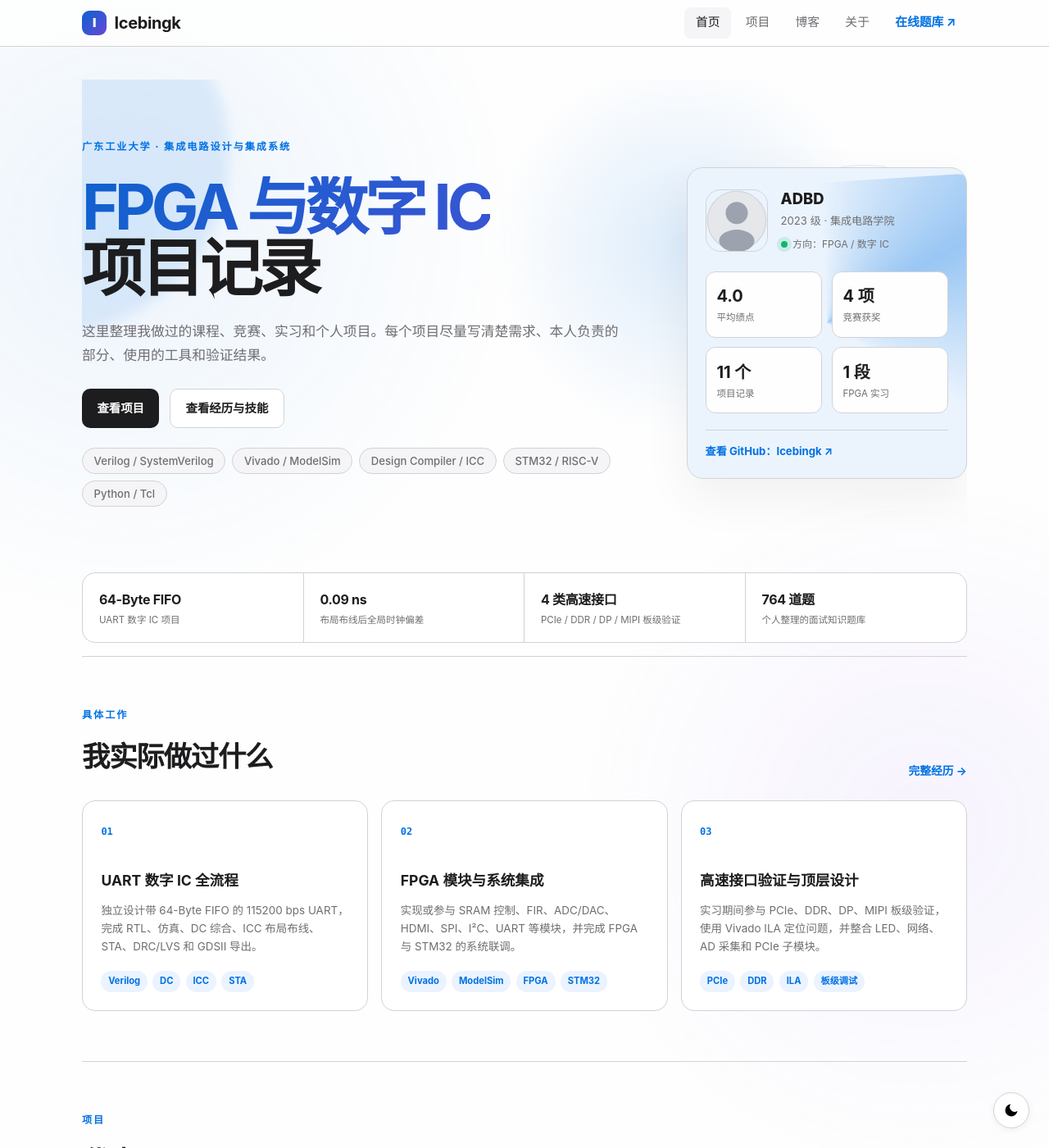
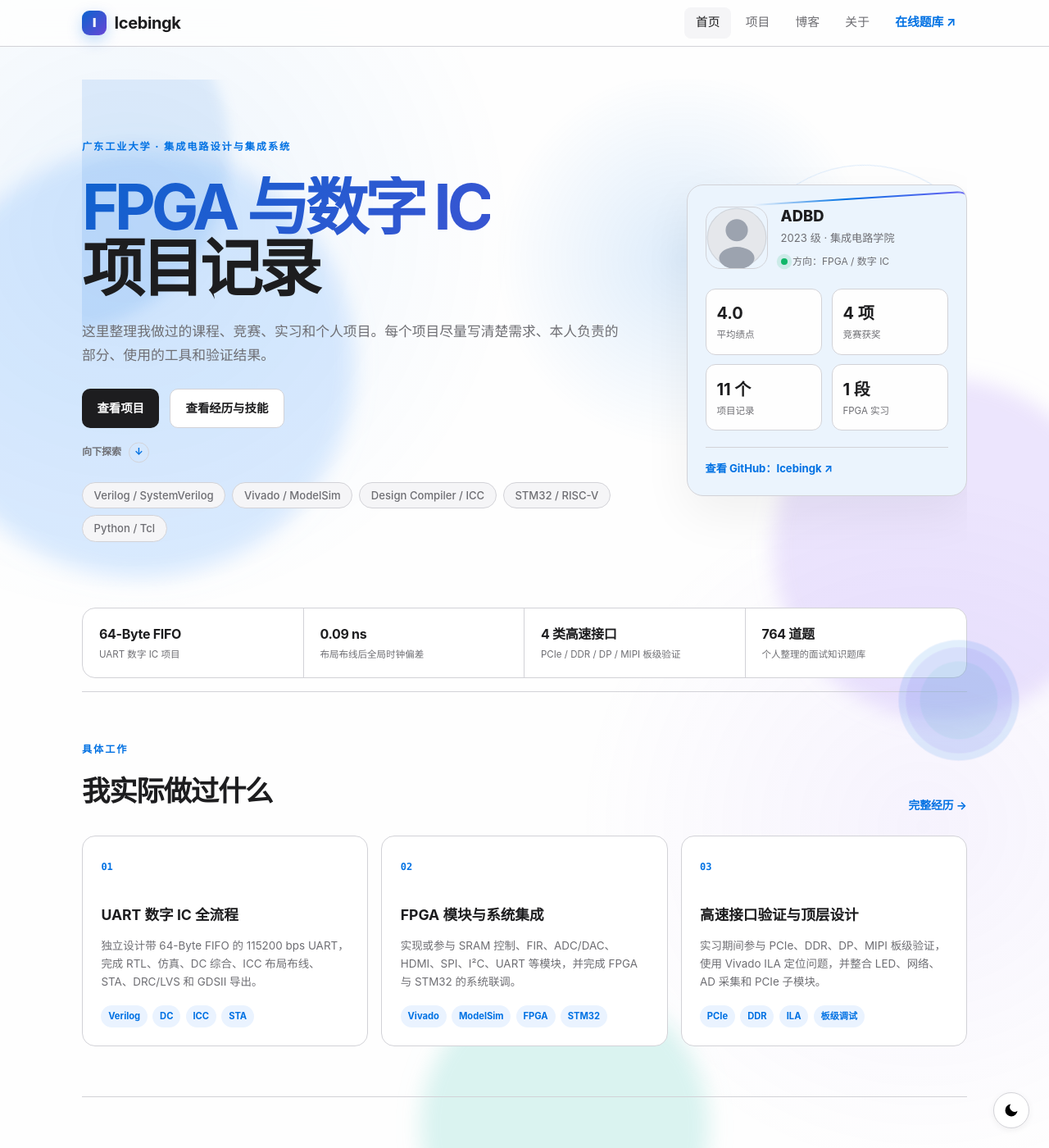
Before and after one commit to Icebingk/Icebingk.github.io, a Jekyll site: the page built from index.md, in a window 1280 px wide and 1400 px high. Shown: the whole window at 82% size. Built offline with Jekyll 4.4.1, drawn with Linux system fonts in a browser that asks for light colours.

Commit message:
Make homepage motion visible on mobile

```diff
--- a/_includes/head.html
+++ b/_includes/head.html
@@ -13,8 +13,8 @@
 <meta property="og:url" content="{{ page.url | absolute_url }}">
 <meta property="og:image" content="{{ '/assets/images/avatar.svg' | absolute_url }}">
 
-<link rel="stylesheet" href="{{ '/assets/css/style.css' | relative_url }}">
-<link rel="stylesheet" href="{{ '/assets/css/enhancements.css' | relative_url }}">
+<link rel="stylesheet" href="{{ '/assets/css/style.css' | relative_url }}?v={{ site.time | date: '%s' }}">
+<link rel="stylesheet" href="{{ '/assets/css/enhancements.css' | relative_url }}?v={{ site.time | date: '%s' }}">
 <link rel="icon" type="image/svg+xml" href="{{ '/assets/images/favicon.svg' | relative_url }}">
 
 <script>
--- a/_layouts/default.html
+++ b/_layouts/default.html
@@ -19,6 +19,6 @@
   {% include footer.html %}
   {% include theme-toggle.html %}
 
-  <script src="{{ '/assets/js/main.js' | relative_url }}"></script>
+  <script src="{{ '/assets/js/main.js' | relative_url }}?v={{ site.time | date: '%s' }}"></script>
 </body>
 </html>
--- a/_layouts/home.html
+++ b/_layouts/home.html
@@ -13,6 +13,7 @@
       <a href="{{ '/projects/' | relative_url }}" class="action-primary">查看项目</a>
       <a href="{{ '/about/' | relative_url }}" class="action-secondary">查看经历与技能</a>
     </div>
+    <a class="scroll-cue" href="#actual-work"><span>向下探索</span><i aria-hidden="true">↓</i></a>
 
     <div class="hero-skills" aria-label="主要技术">
       <span class="skill-tag">Verilog / SystemVerilog</span>
@@ -49,7 +50,7 @@
   <div><strong data-count="764" data-suffix=" 道题">764 道题</strong><span>个人整理的面试知识题库</span></div>
 </section>
 
-<section class="home-section">
+<section class="home-section" id="actual-work">
   <div class="section-heading">
     <div><p class="section-kicker">具体工作</p><h2>我实际做过什么</h2></div>
     <a href="{{ '/about/' | relative_url }}">完整经历 →</a>
--- a/assets/css/enhancements.css
+++ b/assets/css/enhancements.css
@@ -390,3 +390,92 @@
   html.motion-ready .reveal-item,html.motion-ready .reveal-item.is-visible { opacity: 1; transform: none; transition: none; }
   .motion-tilt { transform: none !important; transition: none; }
 }
+
+
+/* Stronger visible motion, including touch devices */
+.ambient-motion {
+  position: fixed;
+  top: 0;
+  left: 0;
+  width: 100vw;
+  height: 100vh;
+  z-index: 0;
+  overflow: hidden;
+  pointer-events: none;
+}
+.page-content,.site-footer { position: relative; z-index: 1; }
+.ambient-motion span { position: absolute; border-radius: 50%; filter: blur(12px); opacity: .16; mix-blend-mode: multiply; }
+.ambient-motion span:nth-child(1) { width: 38vw; height: 38vw; left: -14vw; top: 8vh; background: #2388ff; animation: ambient-float-a 13s ease-in-out infinite alternate; }
+.ambient-motion span:nth-child(2) { width: 34vw; height: 34vw; right: -12vw; top: 38vh; background: #8b5cf6; animation: ambient-float-b 16s ease-in-out infinite alternate; }
+.ambient-motion span:nth-child(3) { width: 26vw; height: 26vw; left: 38vw; bottom: -14vw; background: #14b8a6; animation: ambient-float-c 18s ease-in-out infinite alternate; }
+html.dark .ambient-motion span { opacity: .19; mix-blend-mode: screen; }
+
+.scroll-cue { display: inline-flex; align-items: center; gap: .55rem; margin-top: 1.1rem; color: var(--c-text-muted); font-size: .75rem; font-weight: 650; }
+.scroll-cue i { display: grid; place-items: center; width: 25px; height: 25px; border: 1px solid var(--c-border); border-radius: 50%; color: var(--c-primary); font-style: normal; animation: cue-bounce 1.7s ease-in-out infinite; }
+.scroll-cue:hover { color: var(--c-primary); }
+
+.profile-card::before {
+  z-index: 0;
+  padding: 2px;
+  background: conic-gradient(from 0deg, transparent 0 18%, var(--c-primary) 28%, #8b5cf6 42%, transparent 55% 100%);
+  -webkit-mask: linear-gradient(#000 0 0) content-box, linear-gradient(#000 0 0);
+  -webkit-mask-composite: xor;
+  mask-composite: exclude;
+}
+.profile-card > * { position: relative; z-index: 1; }
+
+.proof-strip { position: relative; }
+.proof-strip::after {
+  content: '';
+  position: absolute;
+  inset: 0;
+  pointer-events: none;
+  transform: translateX(-120%);
+  background: linear-gradient(105deg, transparent 35%, color-mix(in srgb, var(--c-primary) 14%, transparent) 50%, transparent 65%);
+  animation: strip-scan 5.5s ease-in-out infinite;
+}
+
+.capability-card { overflow: hidden; }
+.capability-card::before {
+  content: '';
+  position: absolute;
+  width: 130px;
+  height: 130px;
+  right: -55px;
+  top: -55px;
+  border-radius: 50%;
+  background: color-mix(in srgb, var(--c-primary) 12%, transparent);
+  transform: scale(.75);
+  animation: capability-pulse 4.8s ease-in-out infinite;
+}
+.capability-card:nth-child(2)::before { animation-delay: -1.6s; background: color-mix(in srgb, #8b5cf6 12%, transparent); }
+.capability-card:nth-child(3)::before { animation-delay: -3.2s; background: color-mix(in srgb, #14b8a6 12%, transparent); }
+
+.brand-mark { animation: brand-float 3.4s ease-in-out infinite; box-shadow: 0 6px 18px color-mix(in srgb, var(--c-primary) 25%, transparent); }
+
+@keyframes ambient-float-a { to { transform: translate(16vw, 12vh) scale(1.15); } }
+@keyframes ambient-float-b { to { transform: translate(-14vw, -16vh) scale(.88); } }
+@keyframes ambient-float-c { to { transform: translate(10vw, -10vh) scale(1.2); } }
+@keyframes cue-bounce { 0%,100% { transform: translateY(0); } 50% { transform: translateY(5px); } }
+@keyframes strip-scan { 0%,20% { transform: translateX(-120%); } 70%,100% { transform: translateX(120%); } }
+@keyframes capability-pulse { 0%,100% { transform: scale(.72); opacity: .55; } 50% { transform: scale(1.18); opacity: 1; } }
+@keyframes brand-float { 0%,100% { transform: translateY(0) rotate(0); } 50% { transform: translateY(-3px) rotate(4deg); } }
+
+@media (max-width: 680px) {
+  .ambient-motion span { filter: blur(6px); opacity: .2; }
+  .ambient-motion span:nth-child(1) { width: 78vw; height: 78vw; left: -38vw; }
+  .ambient-motion span:nth-child(2) { width: 72vw; height: 72vw; right: -38vw; }
+  .ambient-motion span:nth-child(3) { width: 58vw; height: 58vw; left: 20vw; }
+  .hero-orbit { right: -100px; top: 255px; width: 310px; height: 310px; opacity: .65; }
+  .scroll-cue { margin-top: 1.25rem; }
+  .capability-card { animation: mobile-card-breathe 5s ease-in-out infinite; }
+  .capability-card:nth-child(2) { animation-delay: -1.65s; }
+  .capability-card:nth-child(3) { animation-delay: -3.3s; }
+}
+@keyframes mobile-card-breathe { 0%,100% { box-shadow: 0 5px 18px var(--c-shadow); } 50% { box-shadow: 0 12px 32px color-mix(in srgb, var(--c-primary) 18%, transparent); } }
+
+@media (prefers-reduced-motion: reduce) {
+  .ambient-motion span,.scroll-cue i,.proof-strip::after,.capability-card,.capability-card::before,.brand-mark { animation: none !important; }
+}
+
+html,body { max-width: 100%; overflow-x: hidden; overflow-x: clip; }
--- a/assets/js/main.js
+++ b/assets/js/main.js
@@ -58,6 +58,12 @@
    * 初始化
    * ============================================================ */
   function initMotion() {
+    var ambient = document.createElement('div');
+    ambient.className = 'ambient-motion';
+    ambient.setAttribute('aria-hidden', 'true');
+    ambient.innerHTML = '<span></span><span></span><span></span>';
+    document.body.prepend(ambient);
+
     var reducedMotion = window.matchMedia('(prefers-reduced-motion: reduce)').matches;
     var progress = document.createElement('div');
     progress.className = 'scroll-progress';
```
